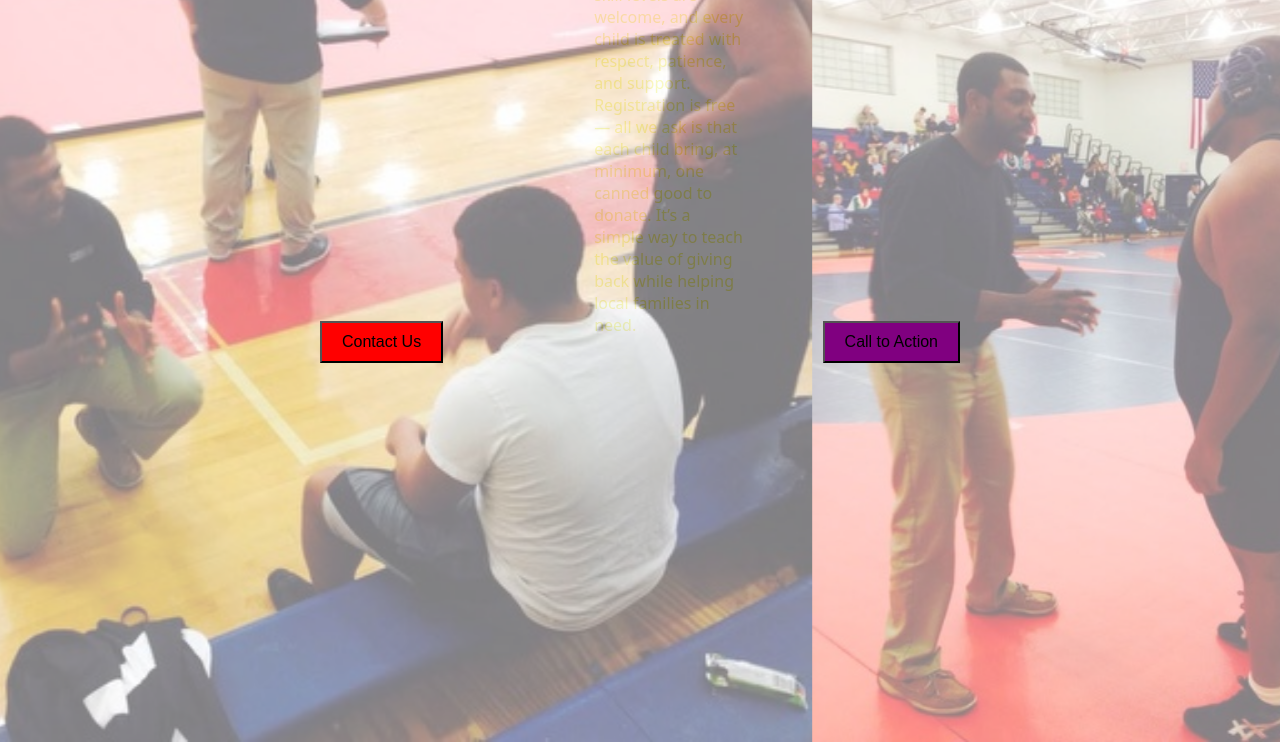
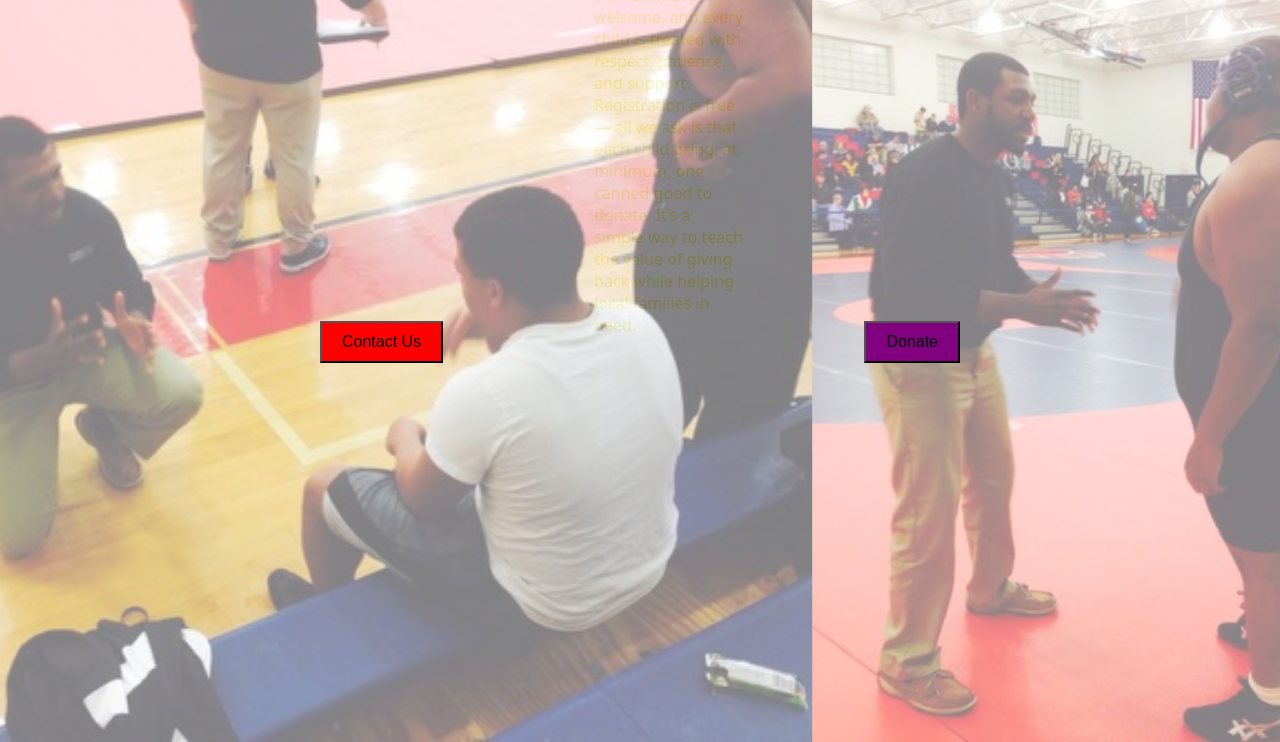
Before and after one commit to DanniD33/wecanwrestle, a website with bundled scripts: page index.html in a window 1280 px wide. Shown: the part 4354-5096 px from the top of the page. Built offline with nearby package versions, Linux system fonts and the light colour scheme; a web font is replaced by a local one.

Commit message:
changed the call to action to donate button

```diff
--- a/index.html
+++ b/index.html
@@ -195,7 +195,7 @@
       </div>
 
       <button class="btn contact">Contact Us</button>
-      <button class="btn action">Call to Action</button>
+      <button class="btn action">Donate</button>
 
       <!-- Modal placed outside the button -->
       <div id="contact-modal" class="contact-modal">
```
